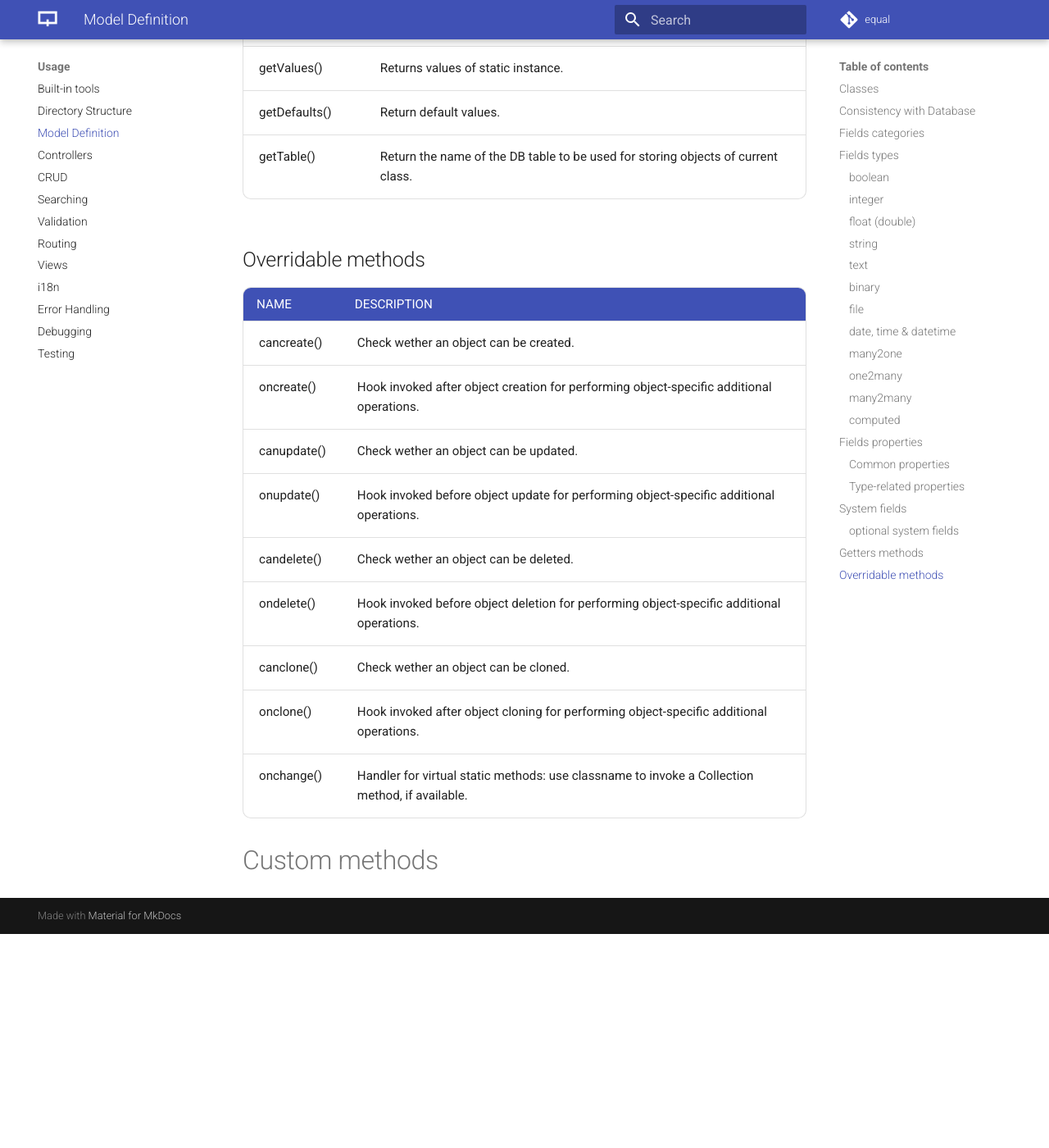
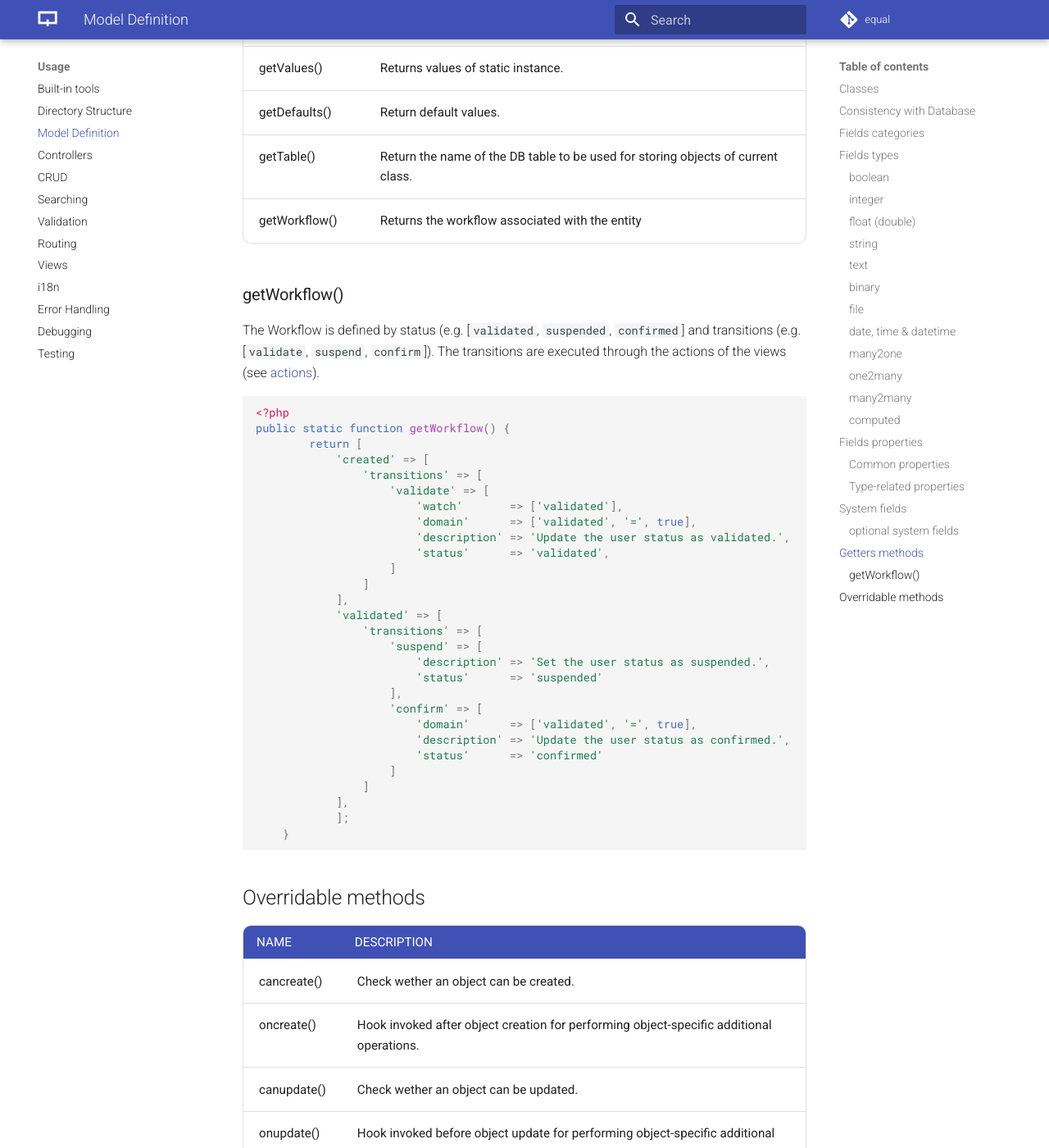
Before and after one commit to equalframework/equal-doc, an MkDocs documentation site: the page built from docs/usage/model-definition.md, in a window 1280 px wide and 1400 px high, scrolled down 12826 px. Shown: the whole window at 82% size. Built offline with MkDocs 1.6.1 and Material for MkDocs 9.7.7, drawn with Linux system fonts in a browser that asks for light colours; comment, search, counter and statistics services are not loaded; the version menu is left out; before the commit the page ends 13965 px from its top, so only the background shows below that.

Commit message:
updates  mode-definition.md

````diff
--- a/docs/usage/model-definition.md
+++ b/docs/usage/model-definition.md
@@ -431,6 +431,44 @@ Some fields are reserved but optional (with a convention of use):
 | getValues()      | Returns values of static instance.                           |
 | getDefaults()    | Return default values.                                       |
 | getTable()       | Return the name of the DB table to be used for storing objects of current class. |
+| getWorkflow()    | Returns the workflow associated with the entity |
+
+### getWorkflow()
+
+The Workflow is defined by status (e.g. [`validated`, `suspended`, `confirmed`] and transitions (e.g. [`validate`, `suspend`, `confirm`]).
+The transitions are executed through the actions of the views (see [actions](../views/#actions)).
+
+```php
+<?php
+public static function getWorkflow() {
+        return [
+            'created' => [
+                'transitions' => [
+                    'validate' => [
+                        'watch'       => ['validated'],
+                        'domain'      => ['validated', '=', true],
+                        'description' => 'Update the user status as validated.',
+                        'status'	  => 'validated',
+                    ]
+                ]
+            ],
+            'validated' => [
+                'transitions' => [
+                    'suspend' => [
+                        'description' => 'Set the user status as suspended.',
+                        'status'	  => 'suspended'
+                    ],
+                    'confirm' => [
+                        'domain'      => ['validated', '=', true],
+                        'description' => 'Update the user status as confirmed.',
+                        'status'	  => 'confirmed'
+                    ]
+                ]
+            ],
+            ];
+    }
+```
+
 
 
 ## Overridable methods
````
